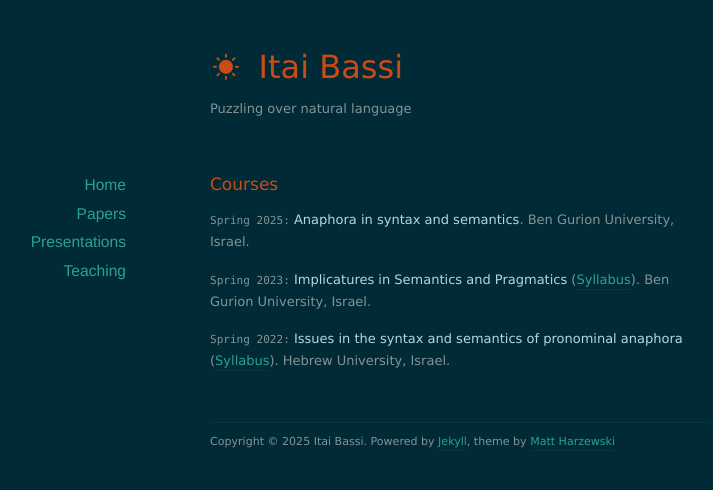
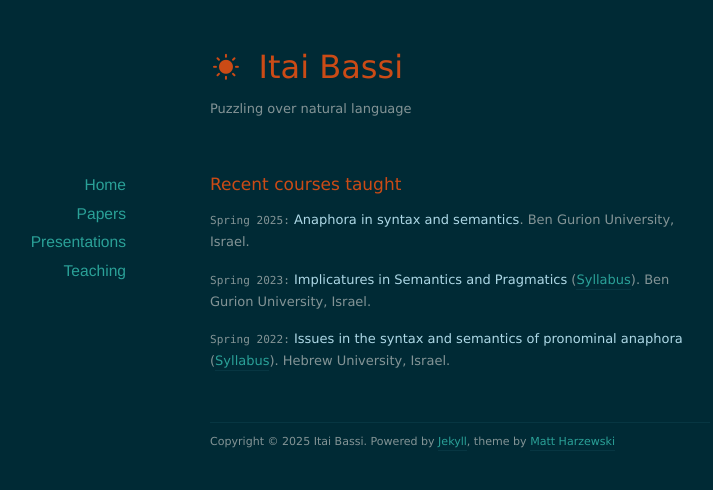
Before and after one commit to itaibassi/itaibassi.github.io, a Jekyll site: the page built from teaching/index.markdown, in a window 1280 px wide. Shown: the top 490 px of the page, without its empty margins (180-893 px from the left). Built offline with Jekyll 4.4.1, drawn with Linux system fonts in a browser that asks for light colours; nearby versions of some CDN libraries.

Commit message:
Update index.markdown

```diff
--- a/teaching/index.markdown
+++ b/teaching/index.markdown
@@ -7,7 +7,7 @@ title: Teaching
 
 
 
-# Courses
+# Recent courses taught
 
 `Spring 2025:` <font color="lightblue"> Anaphora in syntax and semantics</font>. Ben Gurion University, Israel.
 
```
